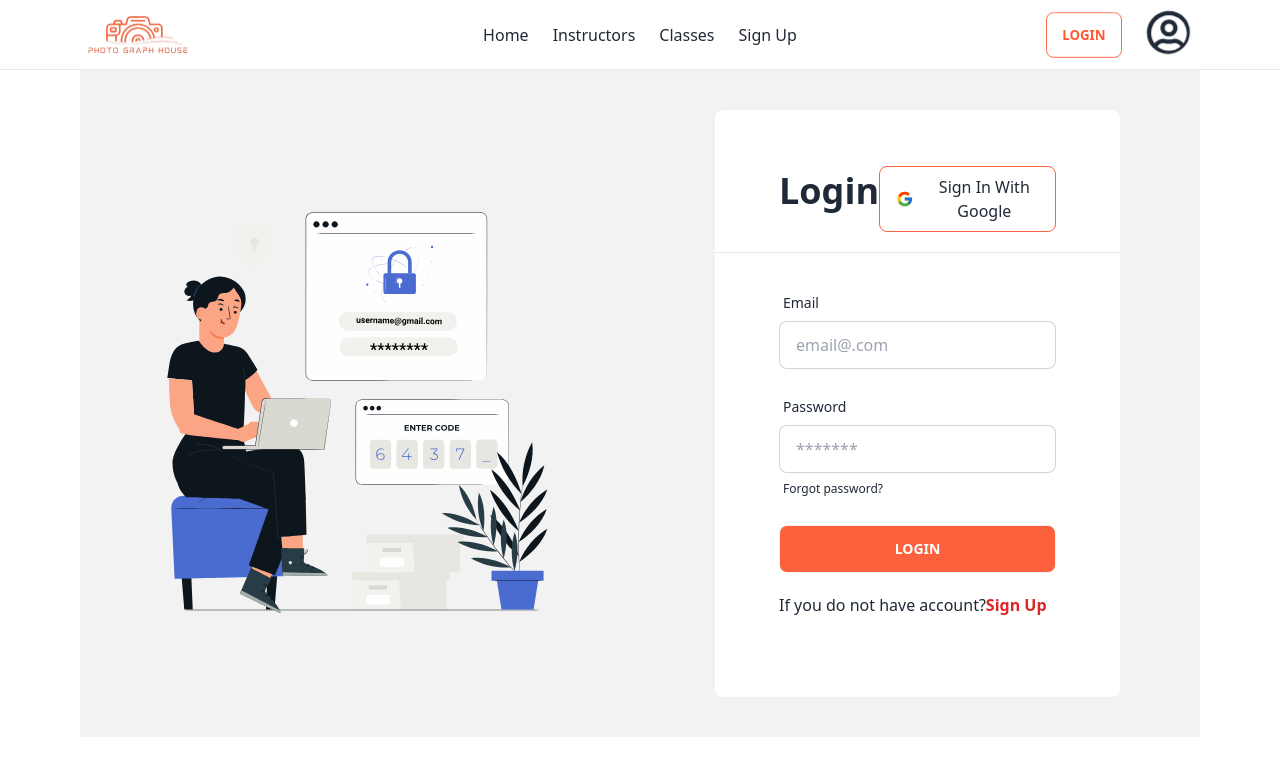
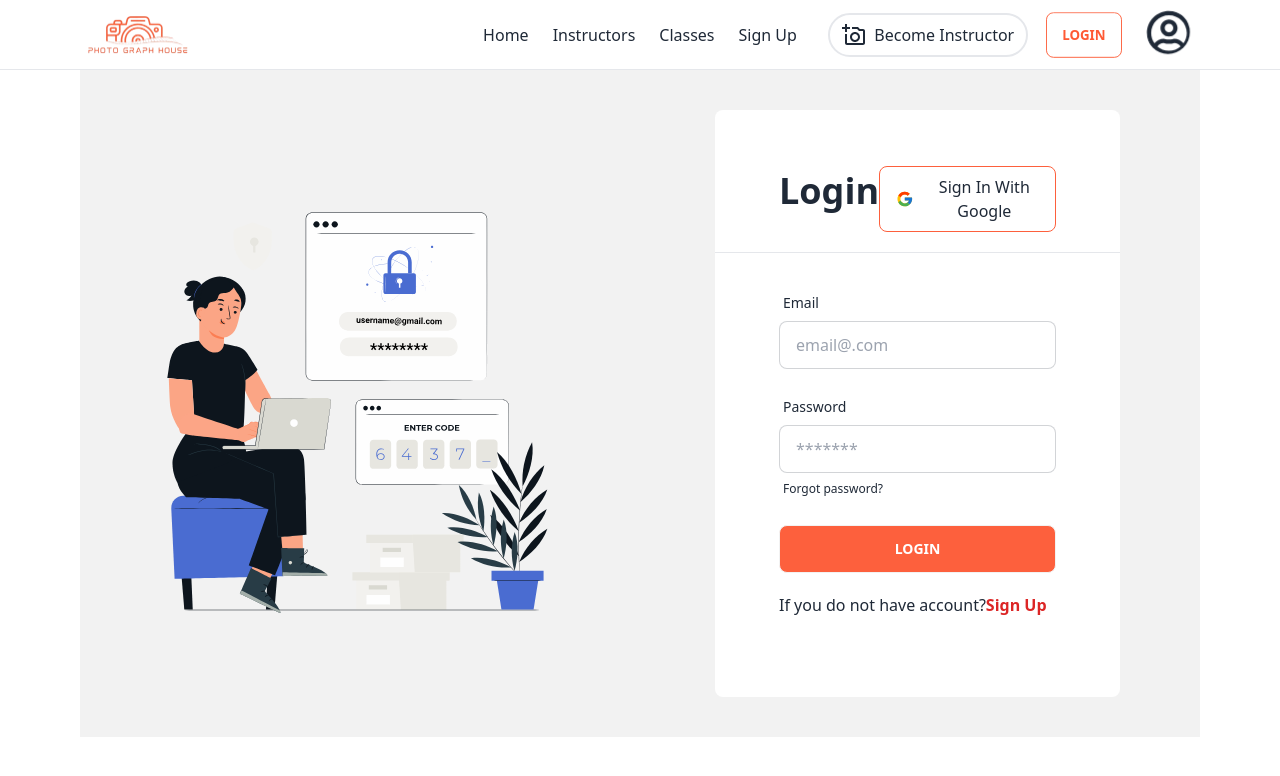
Before and after one commit to SihabMolla11/summer-camp-client, a React (Vite) app: page /login in a window 1280 px wide. Shown: the top 776 px of the page. Built offline with nearby package versions, Linux system fonts and the light colour scheme; no server answers.

Commit message:
add instructor in database

```diff
--- /dev/null
+++ b/src/Components/BecomeHostBtn/BecomInstructor.jsx
@@ -0,0 +1,34 @@
+import { useContext } from "react";
+import { MdOutlineAddAPhoto } from "react-icons/md";
+import { AuthContext } from "../../Provider/AuthProvider";
+import Swal from "sweetalert2";
+
+const BecomInstructor = () => {
+  const { user } = useContext(AuthContext);
+
+  const handelBecomeInstructor = () => {
+    const currentUser = {
+      role: "instructor",
+    };
+
+    fetch(`${import.meta.env.VITE_API_LINK}/users/${user.email}`, {
+      method: "PUT",
+      headers: { "Content-Type": "application/json" },
+      body: JSON.stringify(currentUser),
+    })
+      .then((res) => res.json())
+      .then((data) => {
+        if (data.modifiedCount > 0) {
+          Swal.fire("successful", "now you are a instructor", "success");
+        }
+      });
+  };
+
+  return (
+    <div onClick={handelBecomeInstructor} className="flex items-center gap-2">
+      <MdOutlineAddAPhoto className="text-2xl" /> Become Instructor
+    </div>
+  );
+};
+
+export default BecomInstructor;
--- a/src/Components/Navitem/NavItem.jsx
+++ b/src/Components/Navitem/NavItem.jsx
@@ -3,9 +3,10 @@ import logo from "../../assets/logo.png";
 import { FaRegUserCircle } from "react-icons/fa";
 import { useContext } from "react";
 import { AuthContext } from "../../Provider/AuthProvider";
+import BecomInstructor from "../BecomeHostBtn/BecomInstructor";
 
 const NavItem = () => {
-  const { user, logOut } = useContext(AuthContext);
+  const { user, logOut, isInstructor } = useContext(AuthContext);
 
   const handelLogOut = () => {
     logOut()
@@ -84,6 +85,14 @@ const NavItem = () => {
         </div>
 
         <div className="navbar-end">
+          <>
+            {!isInstructor?.role && (
+              <div className=" cursor-pointer mr-4 border-2 px-3 py-2 rounded-full">
+                <BecomInstructor />
+              </div>
+            )}
+          </>
+
           <div className="hidden md:block">
             <div className="flex  items-center gap-5">
               {user ? (
--- a/src/Dashboard/Profile/UserProfile.jsx
+++ b/src/Dashboard/Profile/UserProfile.jsx
@@ -1,10 +1,9 @@
 import { useContext } from "react";
 import { AuthContext } from "../../Provider/AuthProvider";
-import { MdOutlineAddAPhoto } from "react-icons/md";
+import BecomInstructor from "../../Components/BecomeHostBtn/BecomInstructor";
 
 const UserProfile = () => {
-  const { user } = useContext(AuthContext);
-  const role = user?.role;
+  const { user, isInstructor } = useContext(AuthContext);
 
   return (
     <div>
@@ -13,11 +12,9 @@ const UserProfile = () => {
       </div>
       <h2 className="text-center text-xl font-bold">{user?.displayName}</h2>
       <div className="text-center">
-        {role === "instructor" ? (
-          ""
-        ) : (
+        {!isInstructor && (
           <button className="my-btn mt-5">
-            <MdOutlineAddAPhoto className="text-2xl" /> Become A Instructor
+            <BecomInstructor />
           </button>
         )}
       </div>
--- a/src/Pages/Instectors/Instructors.jsx
+++ b/src/Pages/Instectors/Instructors.jsx
@@ -1,6 +1,14 @@
+import { useContext } from "react";
 import Spinner from "../../Components/Spinner/Spinner";
+// import { getCurrentUser } from "../../api/user";
+import { AuthContext } from "../../Provider/AuthProvider";
 
 const Instructors = () => {
+    const {user} = useContext(AuthContext)
+    // getCurrentUser(user?.email).then(res=>console.log(res.data))
+
+
+
     return (
         <div>
             <Spinner/>
--- a/src/Provider/AuthProvider.jsx
+++ b/src/Provider/AuthProvider.jsx
@@ -10,6 +10,7 @@ import {
   updateProfile,
 } from "firebase/auth";
 import { app } from "../Firebase/firebase";
+import axios from "axios";
 
 export const AuthContext = createContext(null);
 
@@ -19,6 +20,8 @@ const auth = getAuth(app);
 const AuthProvider = ({ children }) => {
   const [user, setUser] = useState(null);
   const [loading, setLoading] = useState(true);
+  const [allUsers, setAllUsers] = useState([]);
+  const [isInstructor, setInstructor] = useState(null);
 
   // create user
   const createUser = (email, password) => {
@@ -63,15 +66,36 @@ const AuthProvider = ({ children }) => {
     return signOut(auth);
   };
 
+  // get all users
+  useEffect(() => {
+    axios
+      .get(`${import.meta.env.VITE_API_LINK}/users`)
+      .then((res) => setAllUsers(res.data));
+  }, []);
+
+  // getCurrentUser(user?.email).then((res) => {
+  //   setInstructor(res.data)
+  //   console.log(res?.data)
+  // });
+  // console.log(isInstructor)
+
+  useEffect(() => {
+    fetch(`${import.meta.env.VITE_API_LINK}/users/${user?.email}`)
+      .then((res) => res.json())
+      .then((data) => setInstructor(data?.role));
+  }, [user]);
+
   const authInfo = {
     user,
+    allUsers,
     loading,
+    isInstructor,
     setLoading,
     createUser,
     loginUser,
     googleSigning,
     logOut,
-    updateUser
+    updateUser,
   };
 
   return (
```
Also changed, not shown: src/api/user.js (+8 -0 lines).
